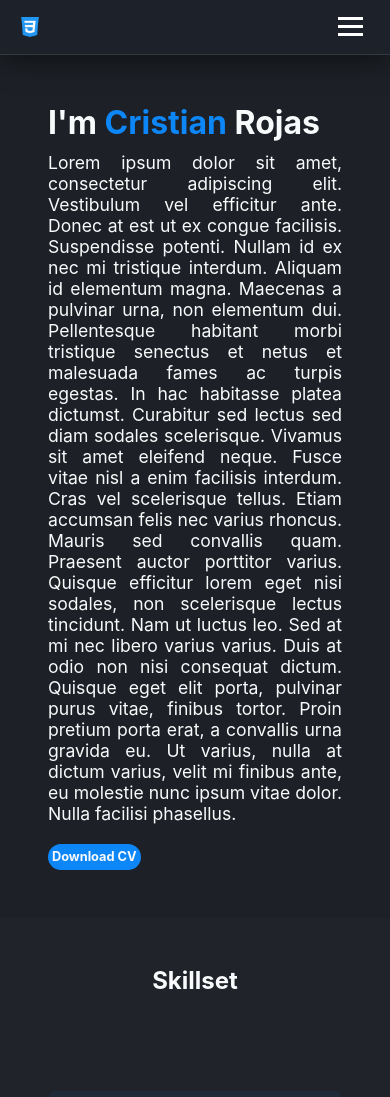
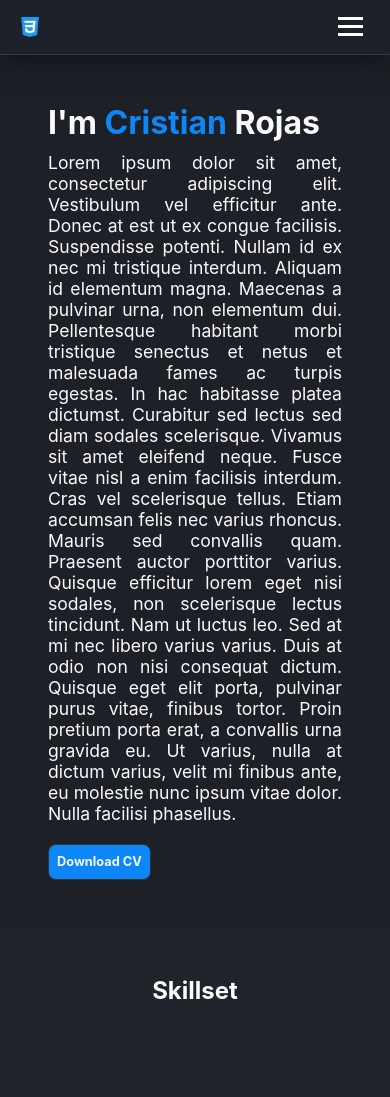
Before and after one commit to ChrisRojCor/my-web, a React (Create React App) app: page / in a window 390 px wide. Shown: the top 1097 px of the page. Built offline with nearby package versions, Linux system fonts and the light colour scheme.

Commit message:
style: update download CV button styles for improved layout and responsiveness

```diff
--- a/src/stylesheets/Hero.css
+++ b/src/stylesheets/Hero.css
@@ -34,17 +34,22 @@
     color: #F9FAFB;
     font-weight: bold;
     text-decoration: none;
-    padding: clamp(0.5vw, 1vw, 1.5vw);
-    border-radius: 40px;
+    padding: clamp(0.2rem, 0.5rem, 1rem);
+    border-radius: 8px;
     text-align: center;
-    display: inline-block;
+    display: inline-flex;
+    justify-content: center;
+    align-items: center;
     font-size: 0.8rem;
     line-height: 1.4;
+    border: 1px solid #333;
+    transition: all 0.3s ease;
 }
 
 .download-cv:hover {
     transform: translateY(-5px);
     background-color: #0A6CD9;
+    border-color: #0D86F7;
 }
 
 @media (max-width: 1023px) {
```
